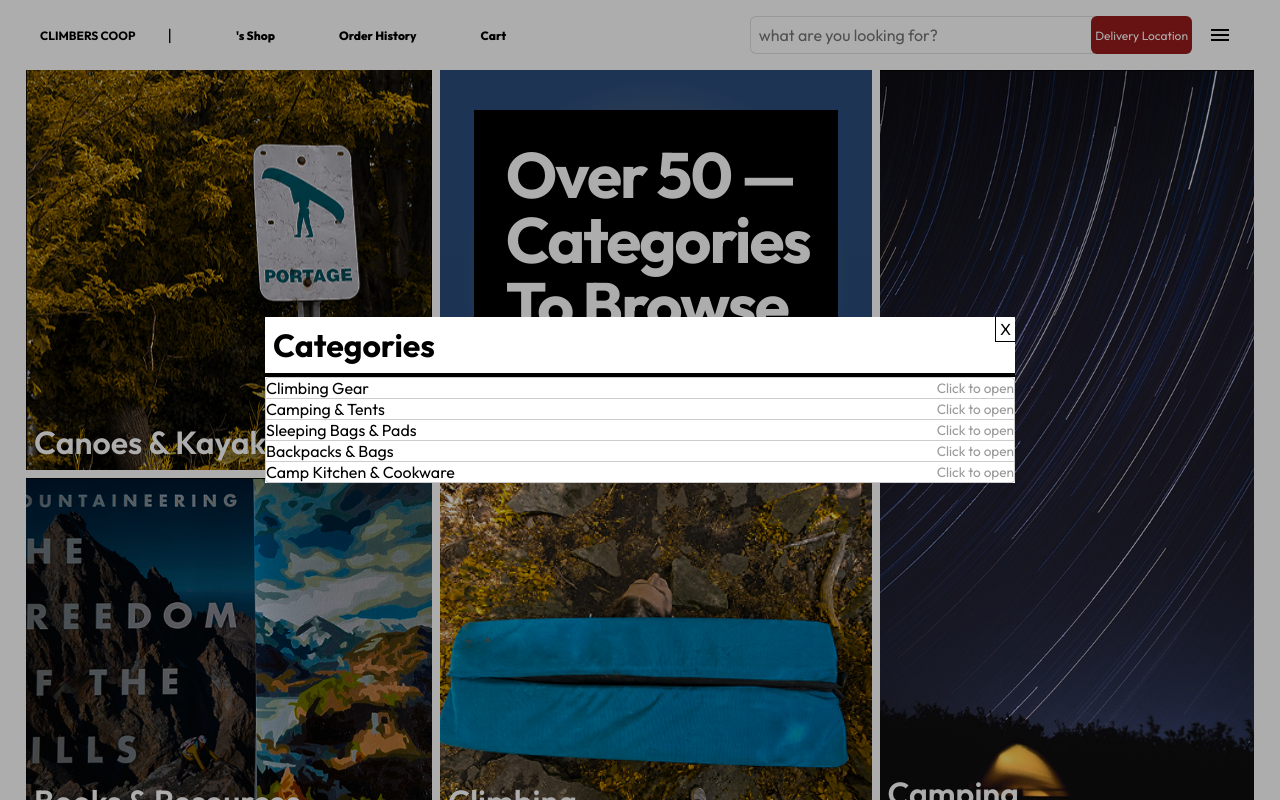
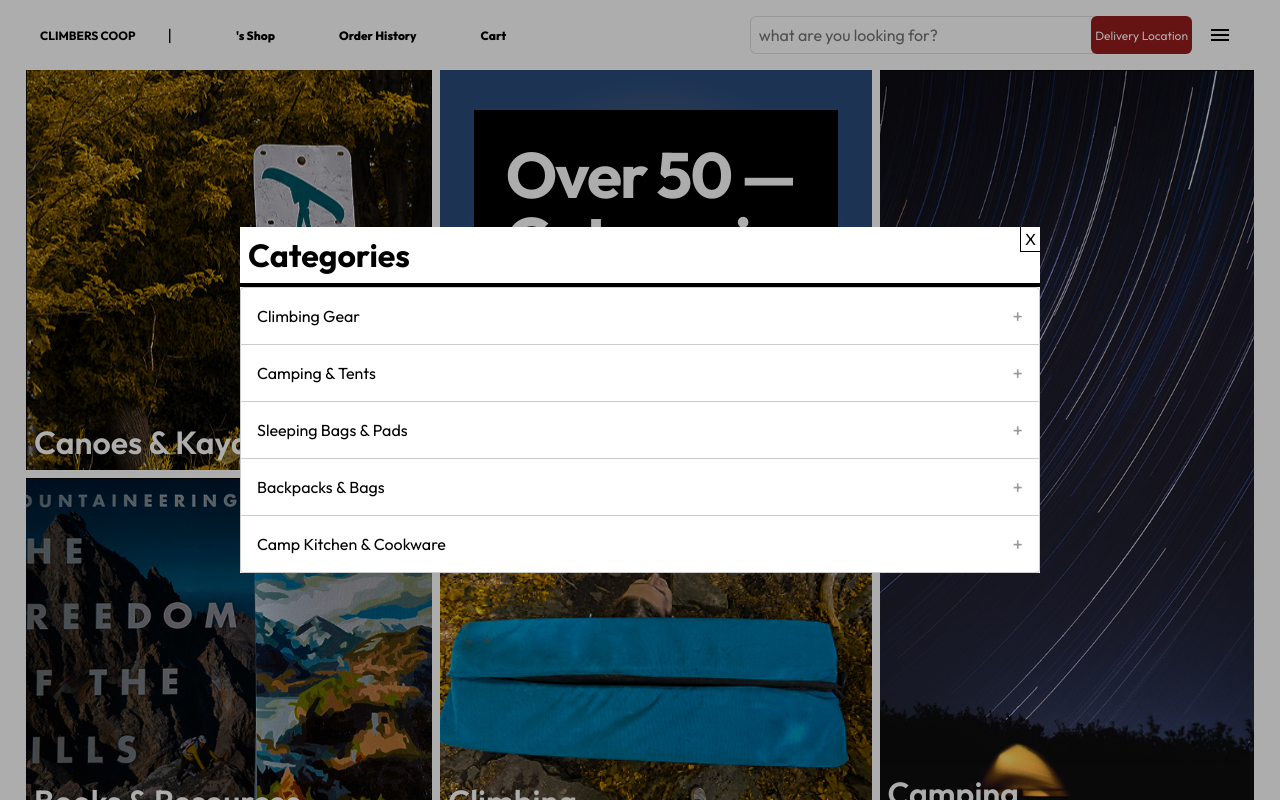
Before and after one commit to ndr2084/Community-Coop, an Angular app in the folder front/: page /home in a window 1280 px wide. Both pictures are taken after a click on the button "browse". Built offline with nearby package versions, Linux system fonts and the light colour scheme.

Commit message:
additional accordion logic added

```diff
--- a/front/src/app/pages/home/category-section/accordian-modal/accordian-modal.css
+++ b/front/src/app/pages/home/category-section/accordian-modal/accordian-modal.css
@@ -1,21 +1,36 @@
 :host{
-  position: fixed;
+  position: absolute;
   top: 50%;
   left: 50%;
   transform: translate(-50%, -50%);
   background: white;
   color: black;
+  width: 800px;
+  animation: transition 0.32s ease-out;
+}
+
+@keyframes transition {
+  from {
+    opacity: 0;
+    transform: translate(-50%, -50%) scale(0.95);
+  }
+  to {
+    opacity: 1;
+    transform: translate(-50%, -50%) scale(1);
+  }
 }
 
 .example-accordion {
   display: block;
-  width: 750px;
+  margin: 0 auto;
+  width: 100%;
   height: 100%;
 }
 
 .example-accordion-item {
   display: block;
   border: solid 1px #ccc;
+  padding: 16px;
 }
 
 .example-accordion-item + .example-accordion-item {
@@ -34,13 +49,32 @@
 }
 
 .example-accordion-item-description {
-  font-size: 0.85em;
+  font-size: 1.2em;
   color: #999;
 }
 
+/*SOFT ACCORDIAN OPEN LOGIC BEGINS*/
 .example-accordion-item-body {
+  display: grid;
+  grid-template-rows: 0fr;
+  transition: grid-template-rows 0.3s ease;
+}
+
+.example-accordion-item-body.expanded {
+  grid-template-rows: 1fr;
+}
+
+.example-accordion-item-body-inner {
+  overflow: hidden;
+  min-height: 0;
+  padding: 0 16px;
+  transition: padding 0.3s ease;
+}
+
+.example-accordion-item-body.expanded .example-accordion-item-body-inner {
   padding: 16px;
 }
+/*SOFT ACCORDIAN OPEN LOGIC ENDS*/
 
 .example-accordion-item-header:hover {
   cursor: pointer;
--- a/front/src/app/pages/home/category-section/accordian-modal/accordian-modal.html
+++ b/front/src/app/pages/home/category-section/accordian-modal/accordian-modal.html
@@ -10,12 +10,13 @@
       [attr.aria-controls]="'accordion-body-' + index">
       {{ item }}
       <span class="example-accordion-item-description">
-        Click to {{ accordionItem.expanded ? 'close' : 'open' }}
+        {{ accordionItem.expanded ? '-' : '+' }}
       </span>
     </button>
-    @if(accordionItem.expanded) {
-    <div class="example-accordion-item-body" role="region" [style.display]="accordionItem.expanded ? '' : 'none'"
+    <!--SOFT ACCORDIAN OPEN LOGIC BEGINS-->
+    <div class="example-accordion-item-body" role="region" [class.expanded]="accordionItem.expanded"
       [attr.id]="'accordion-body-' + index" [attr.aria-labelledby]="'accordion-header-' + index">
+      <div class="example-accordion-item-body-inner">
       @if($index === 0){
       <div class="card-container">
         <div class="card">
@@ -150,8 +151,9 @@
         </div>
       </div>
       }
+      </div>
     </div>
-    }
+    <!--SOFT ACCORDIAN OPEN LOGIC ENDS-->
   </cdk-accordion-item>
 
   }
```
